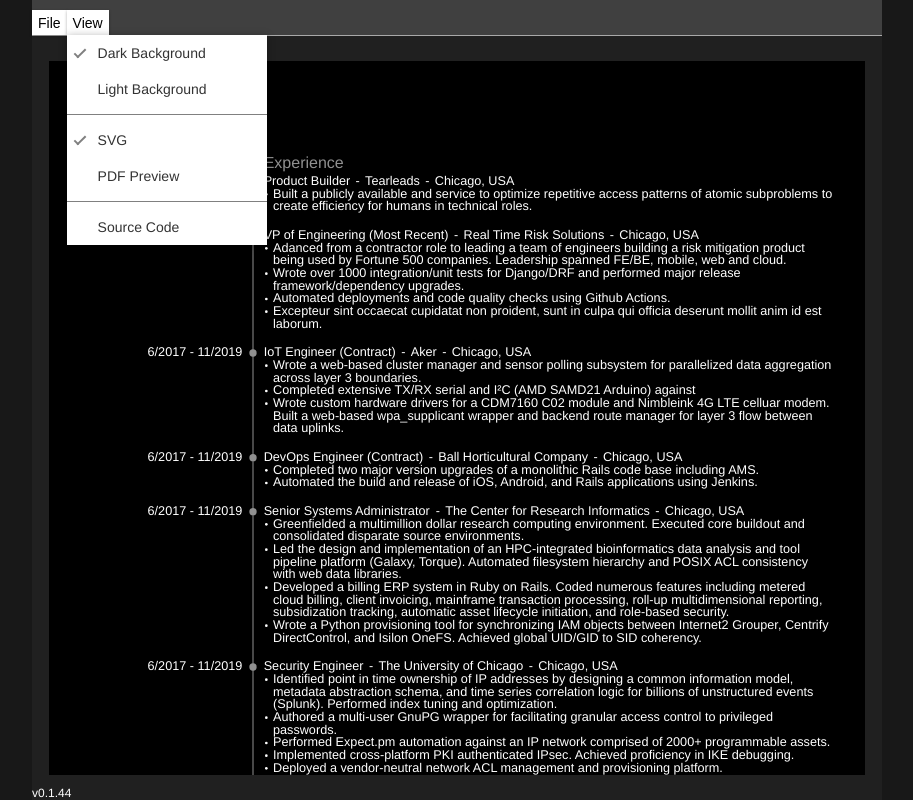
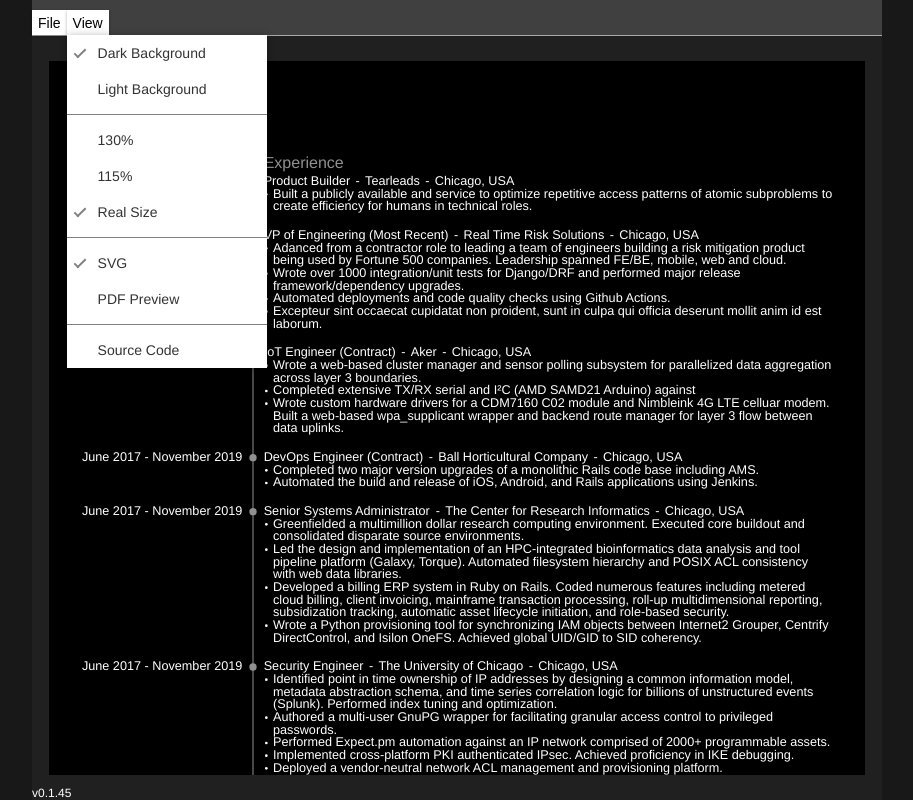
Before and after one commit to a2f0/resume, a Next.js app: page / in a window 1280 px wide. Both pictures are taken after a click on the button "View". Shown: the top 800 px of the page, without its empty margins (183-1096 px from the left). Built offline with nearby package versions, Linux system fonts and the light colour scheme.

Commit message:
add scaling through view menu

```diff
--- a/components/Footer.tsx
+++ b/components/Footer.tsx
@@ -21,8 +21,18 @@
   text-decoration: none;
 `;
 
+export const StyledFooter = styled.footer`
+  height: var(--footer-height);
+  color: white;
+  background-color: black;
+  justify-content: center;
+  align-items: center;
+  position: sticky;
+  bottom: 0;
+`;
+
 const Footer = () => (
-  <footer className={holyGrail.footer}>
+  <StyledFooter className={holyGrail.footer}>
     <div className={holyGrail.flexContainerColumnPageWidthBottom}>
       <div className={holyGrail.leftColumn}>
         <div className={holyGrail.flexContainerLeftAlignBottom}>
@@ -40,6 +50,6 @@
         <div className={holyGrail.flexContainerRightAlignBottom}></div>
       </div>
     </div>
-  </footer>
+  </StyledFooter>
 );
 export default Footer;
--- a/components/Layout.tsx
+++ b/components/Layout.tsx
@@ -3,25 +3,40 @@
 import Header from './Header';
 import {ReactNode} from 'react';
 import holyGrail from '../styles/HolyGrail.module.css';
+import {selectScale} from '../library/resumeConfigSlice';
+import styled from 'styled-components';
+import {useAppSelector} from '../library/hooks';
 
 interface IProps {
   children: ReactNode;
 }
 
-const Layout = ({children}: IProps) => (
+interface IMainColumnProps {
+  scale: number;
+}
+
+const MainColumn = styled.div<IMainColumnProps>`
+  width: calc(var(--main-width) * ${props => props.scale});
+  min-height: 100vh;
+`;
+
+const Layout = ({children}: IProps) => {
+  const scale = useAppSelector(selectScale);
+  return (
     <>
       <div className={holyGrail.mainContainer}>
         <main className={holyGrail.main}>
           <div className={holyGrail.mainGutterLeft}></div>
-        <div className={holyGrail.mainColumn}>
+          <MainColumn scale={scale}>
             <Header />
             <Body>{children}</Body>
             <Footer />
-        </div>
+          </MainColumn>
           <div className={holyGrail.mainGutterRight}></div>
         </main>
       </div>
     </>
   );
+};
 
 export default Layout;
--- a/components/Menu/ViewMenu.tsx
+++ b/components/Menu/ViewMenu.tsx
@@ -1,8 +1,10 @@
 import * as Constants from '../../constants';
 import {
   selectForegroundColor,
+  selectScale,
   setBackgroundColor,
   setForegroundColor,
+  setScale,
 } from '../../library/resumeConfigSlice';
 import CheckMark from './CheckMark';
 import Link from 'next/link';
@@ -22,6 +24,7 @@
   const dispatch = useDispatch();
   const {asPath} = useRouter();
   const foregroundColor = useAppSelector(selectForegroundColor);
+  const scale = useAppSelector(selectScale);
 
   const setBlackBackground = () => {
     dispatch(setForegroundColor(Constants.LIGHT));
@@ -34,6 +37,13 @@
   const setWhiteBackground = () => {
     dispatch(setForegroundColor(Constants.DARK));
     dispatch(setBackgroundColor(Constants.LIGHT));
+    context.setIsActive(false);
+    parentContext.setActiveDropdown('');
+    parentContext.setIsActive(false);
+  };
+
+  const setScaleFactor = (scale: number) => {
+    dispatch(setScale(scale));
     context.setIsActive(false);
     parentContext.setActiveDropdown('');
     parentContext.setIsActive(false);
@@ -69,6 +79,31 @@
       <MenuDivider />
       <MenuListItem>
         <Link href="/">
+          <div onClick={() => setScaleFactor(1.3)}>
+            <CheckMark isActive={scale === 1.3} />
+            <MenuLink onClick={dismissMenu}>130%</MenuLink>
+          </div>
+        </Link>
+      </MenuListItem>
+      <MenuListItem>
+        <Link href="/">
+          <div onClick={() => setScaleFactor(1.15)}>
+            <CheckMark isActive={scale === 1.15} />
+            <MenuLink onClick={dismissMenu}>115%</MenuLink>
+          </div>
+        </Link>
+      </MenuListItem>
+      <MenuListItem>
+        <Link href="/">
+          <div onClick={() => setScaleFactor(1)}>
+            <CheckMark isActive={scale === 1} />
+            <MenuLink onClick={dismissMenu}>Real Size</MenuLink>
+          </div>
+        </Link>
+      </MenuListItem>
+      <MenuDivider />
+      <MenuListItem>
+        <Link href="/">
           <div onClick={dismissMenu}>
             <CheckMark isActive={asPath === '/'} />
             <MenuLink onClick={dismissMenu}>SVG</MenuLink>
--- a/components/SvgResume.tsx
+++ b/components/SvgResume.tsx
@@ -7,28 +7,25 @@
 import Color from 'color';
 import {ResumeConfig} from '../library/resumeConfig';
 import SvgResumeFactory from '../library/svgResumeFactory';
+import {selectScale} from '../library/resumeConfigSlice';
 import {useAppSelector} from '../library/hooks';
 
 export default function SvgResume() {
   const foregroundColor = useAppSelector(selectForegroundColor);
   const backgroundColor = useAppSelector(selectBackgroundColor);
-  // SVG Document Dimensions
-  const ORIGINAL_VIEWBOX_WIDTH =
-    Constants.DOCUMENT_WIDTH / Constants.PIXELS_PER_POINT;
-  const ORIGINAL_VIEWBOX_HEIGHT =
-    Constants.DOCUMENT_HEIGHT / Constants.PIXELS_PER_POINT;
-  const [width] = useState(Constants.DOCUMENT_WIDTH);
-  const [height] = useState(Constants.DOCUMENT_HEIGHT);
-
   const positionSvg: CSSProperties = {
     textAlign: 'center',
     marginTop: '25px',
   };
 
-  // function adjustCoefficient(coefficient: number) {
-  //   setWidth(Constants.DOCUMENT_WIDTH * coefficient);
-  //   setHeight(Constants.DOCUMENT_HEIGHT * coefficient);
-  // }
+  const scale = useAppSelector(selectScale);
+  const [width] = useState(Constants.DOCUMENT_WIDTH);
+  const [height] = useState(Constants.DOCUMENT_HEIGHT);
+
+  const ORIGINAL_VIEWBOX_WIDTH =
+    Constants.DOCUMENT_WIDTH / Constants.PIXELS_PER_POINT;
+  const ORIGINAL_VIEWBOX_HEIGHT =
+    Constants.DOCUMENT_HEIGHT / Constants.PIXELS_PER_POINT;
 
   useEffect(() => {
     const config: ResumeConfig = {
@@ -37,8 +34,9 @@
     };
     const resumeFactory = new SvgResumeFactory(config);
     const resume = resumeFactory.getResume();
-    resume.setAttribute('width', width + Constants.UNITS);
-    resume.setAttribute('height', height + Constants.UNITS);
+    // SVG Document Dimensions (SVG viewport dimensions are in pixels)
+    resume.setAttribute('width', width * scale + Constants.UNITS);
+    resume.setAttribute('height', height * scale + Constants.UNITS);
     resume.setAttribute(
       'viewBox',
       `0 0 ${ORIGINAL_VIEWBOX_WIDTH} ${ORIGINAL_VIEWBOX_HEIGHT}`
@@ -51,10 +49,5 @@
     }
   });
 
-  return (
-    <>
-      {/* <Slider adjustCoefficient={adjustCoefficient} /> */}
-      <div id="svgContainer" style={positionSvg}></div>
-    </>
-  );
+  return <div id="svgContainer" style={positionSvg}></div>;
 }
--- a/library/resumeConfigSlice.ts
+++ b/library/resumeConfigSlice.ts
@@ -6,11 +6,13 @@
 export interface ResumeConfigState {
   foregroundColor: string;
   backgroundColor: string;
+  scale: number;
 }
 
 const initialState: ResumeConfigState = {
   foregroundColor: Constants.LIGHT,
   backgroundColor: Constants.DARK,
+  scale: 1,
 };
 
 export const resumeConfigSlice = createSlice({
@@ -23,12 +25,16 @@
     setBackgroundColor: (state, action: PayloadAction<string>) => {
       state.backgroundColor = Color(action.payload).hex();
     },
+    setScale: (state, action: PayloadAction<number>) => {
+      state.scale = action.payload;
+    },
   },
 });
 
 export const {
   setForegroundColor,
   setBackgroundColor,
+  setScale,
 } = resumeConfigSlice.actions;
 
 export const selectForegroundColor = (state: RootState) => {
@@ -39,4 +45,8 @@
   return state.resume.backgroundColor;
 };
 
+export const selectScale = (state: RootState) => {
+  return state.resume.scale;
+};
+
 export default resumeConfigSlice.reducer;
--- a/package.json
+++ b/package.json
@@ -1,6 +1,6 @@
 {
   "name": "resume",
-  "version": "0.1.44",
+  "version": "0.1.45",
   "private": true,
   "scripts": {
     "server": "next dev -p 4000",
--- a/resume.json
+++ b/resume.json
@@ -23,7 +23,7 @@
     {
       "company": "Tearleads",
       "title": "Product Builder",
-      "date_range": "1/2021 - Current",
+      "date_range": "June 2021 - Current",
       "description": "I optimize repetitive manual access patterns of atomic subproblems to create efficiency for humans in technical roles.",
       "url": "https://tearleads.com/",
       "accomplishments": [
@@ -38,7 +38,7 @@
     {
       "company": "Real Time Risk Solutions",
       "title": "VP of Engineering (Most Recent)",
-      "date_range": "1/2021 - 4/2021",
+      "date_range": "January 2021 - April 2021",
       "description": "When I started working at RTRS, I was the sole developer, a contractor, and my hours were capped at seven per week due to funding.  Years later, I led a team of engineers building a product used by Fortune 500 companies. My leadership spanned mobile, web, and backend.",
       "url": "https://rtrs.co",
       "accomplishments": [
@@ -56,7 +56,7 @@
     {
       "company": "Aker",
       "title": "IoT Engineer (Contract)",
-      "date_range": "6/2017 - 11/2019",
+      "date_range": "June 2017 - November 2019",
       "description": "This was a cutting edge hardware technology project that I served on as the lead developer for the first two iterations.",
       "url": "https://aker.ag",
       "accomplishments": [
@@ -69,7 +69,7 @@
     {
       "company": "Ball Horticultural Company",
       "title": "DevOps Engineer (Contract)",
-      "date_range": "6/2017 - 11/2019",
+      "date_range": "June 2017 - November 2019",
       "description": "Automated the build and release of iOS, Android, and Rails applications, then retained to complete additional work.",
       "url": "https://www.ballhort.com/",
       "accomplishments": [
@@ -81,7 +81,7 @@
     {
       "company": "The Center for Research Informatics",
       "title": "Senior Systems Administrator",
-      "date_range": "6/2017 - 11/2019",
+      "date_range": "June 2017 - November 2019",
       "description": "",
       "url": "https://cri.uchicago.edu/",
       "accomplishments": [
@@ -95,7 +95,7 @@
     {
       "company": "The University of Chicago",
       "title": "Security Engineer",
-      "date_range": "6/2017 - 11/2019",
+      "date_range": "June 2017 - November 2019",
       "description": "",
       "url": "https://www.ballhort.com/",
       "accomplishments": [
--- a/styles/HolyGrail.module.css
+++ b/styles/HolyGrail.module.css
@@ -84,11 +84,6 @@
   flex-grow: 1;
 }
 
-.mainColumn {
-  width: var(--main-width);
-  min-height: 100vh;
-}
-
 .mainGutterRight {
   position: sticky;
   top: var(--header-height);
@@ -116,14 +111,3 @@
 .body {
   flex: 1;
 }
-
-.footer {
-  height: var(--footer-height);
-  color: white;
-  background-color: black;
-  justify-content: center;
-  align-items: center;
-  position: sticky;
-  bottom: 0;
-  width: var(--main-width);
-}
```
Also changed, not shown: 1 other file (tests, documents, lock files or other folders). Lines whose indentation alone changed are shown as unchanged.
